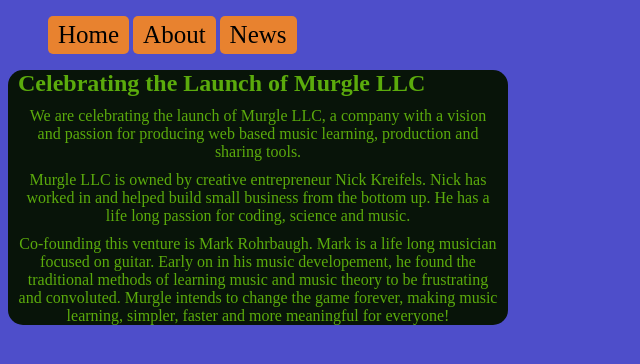
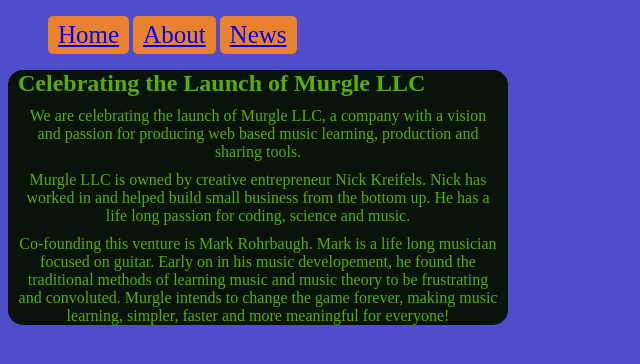
Before and after one commit to bardleymayhem/bardleymayhem.github.io, a plain HTML site: page index.html in a window 1280 px wide. Shown: the whole page, without its empty margins (0-640 px from the left). Drawn offline with Linux system fonts and the light colour scheme.

Commit message:
Update index.html

```diff
--- a/index.html
+++ b/index.html
@@ -7,9 +7,9 @@
         <body>
             <nav>
                 <ul>
-                    <li>Home</li>
-                    <li>About</li>
-                    <li>News</li>
+                    <li><a href="index.html">Home</a></li>
+                    <li><a href="about.html">About</a></li>
+                    <li><a href="news.html">News</a></li>
             </ul>
             </nav>
         <article>
```
